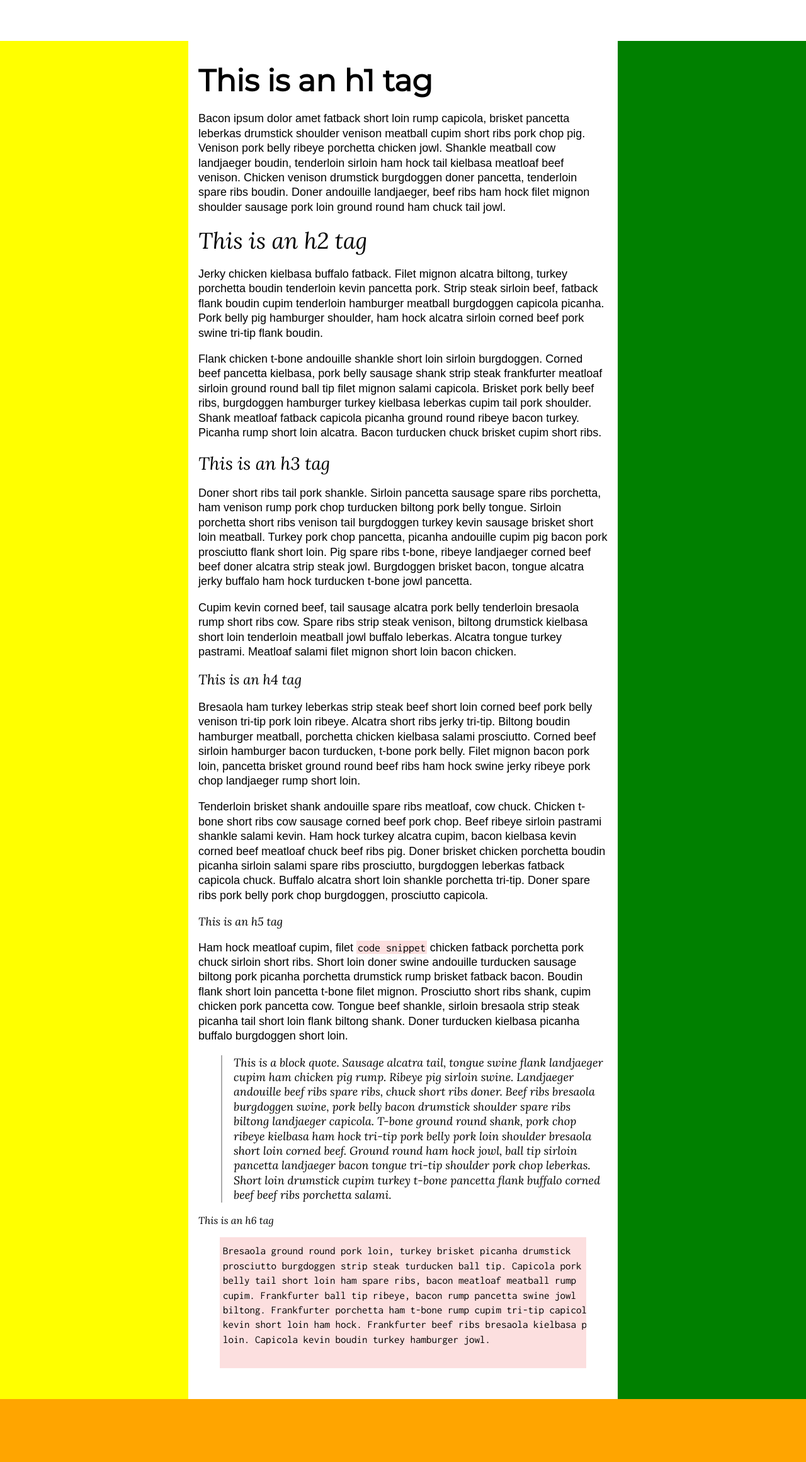
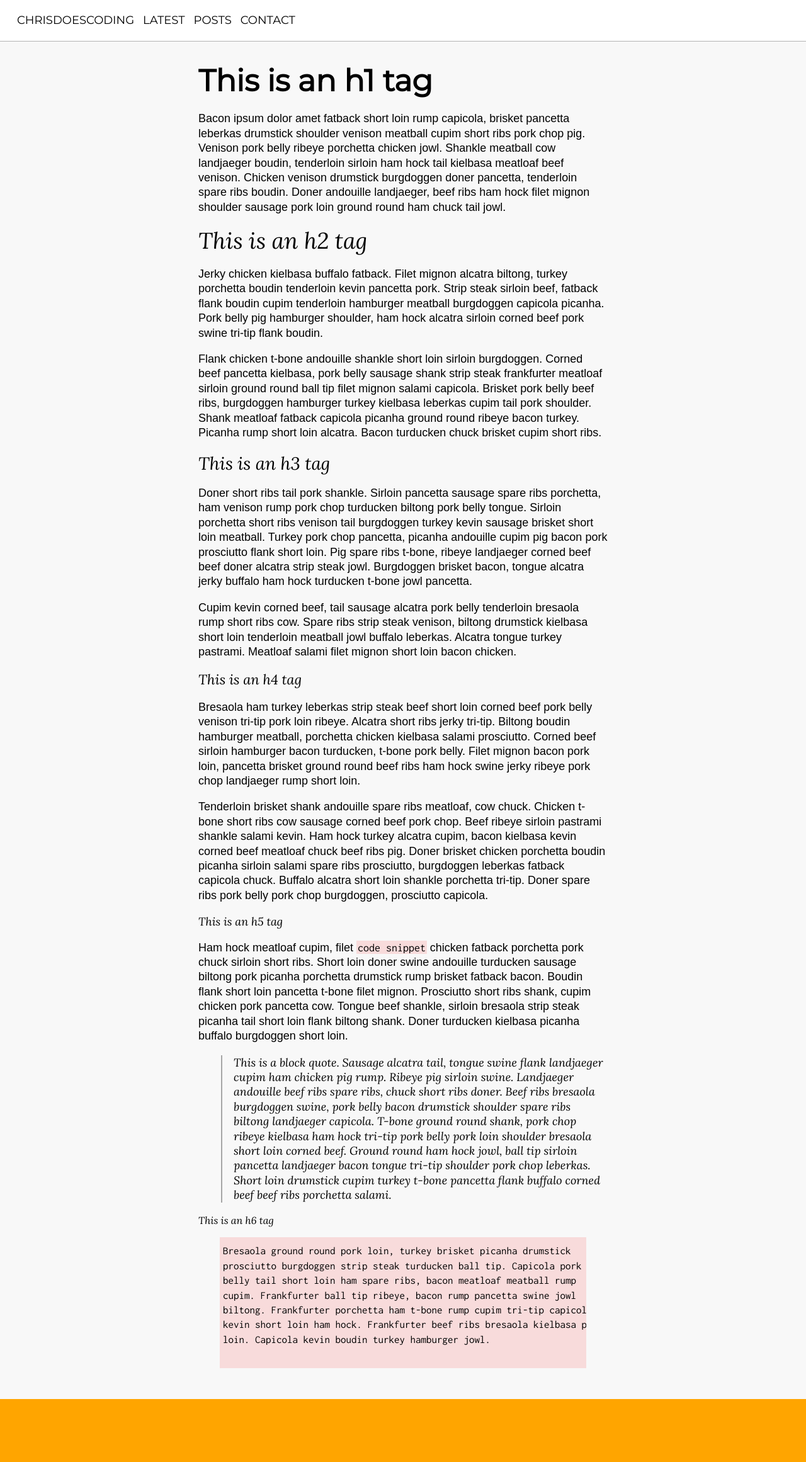
Before and after one commit to cs-cordero/chrisdoescoding.com, a Django app: template chrisdoescoding/posts/templates/single_post_view.html in a window 1280 px wide. Shown: the whole page at 63% size. Run offline with Django 3.2, Linux system fonts and the light colour scheme; the template is opened without the code that fills it, so the values that code supplies are empty; some libraries are stand-ins or nearby versions; some web fonts are replaced.

Commit message:
completed the header and colors

```diff
--- a/chrisdoescoding/posts/static/posts/style.css
+++ b/chrisdoescoding/posts/static/posts/style.css
@@ -19,7 +19,34 @@ body {
     background-color: white;
     height: 65px;
     flex: 0 0 100%;
+    display: flex;
+    flex-direction: row;
+    flex-wrap: wrap;
+    border-bottom: 1px solid #b3b3b3;
 }
+.header > a {
+    text-decoration: none;
+    color: black;
+}
+.header > a:first-child {
+    margin-left: 20px;
+}
+.header > a:hover {
+    color: #29189c;
+}
+.header-button {
+    width: auto;
+    height: 100%;
+    display: flex;
+    padding: 0 7px;
+    flex-direction: column;
+    flex-wrap: nowrap;
+    justify-content: center;
+}
+.header-button-label {
+    font-family: 'Montserrat', sans-serif;
+}
+
 .main {
     display: flex;
     flex-direction: row;
@@ -31,6 +58,7 @@ body {
 }
 
 .content {
+    background-color: #f8f8f8;
     width: 650px;
     flex: 0 0 auto;
     padding: 2rem 1rem;
@@ -38,11 +66,17 @@ body {
 }
 .bumper-left {
     background-color: yellow;
+    background-color: #f8f8f8;
     flex: 0 1 100%;
 }
 .bumper-right {
     background-color: green;
+    background-color: #f8f8f8;
     flex: 0 1 100%;
+}
+
+@media all and (max-width: 1000px) {
+    .header { justify-content: center; }
 }
 
 @media all and (max-width: 650px) {
--- a/chrisdoescoding/posts/templates/base.html
+++ b/chrisdoescoding/posts/templates/base.html
@@ -9,6 +9,34 @@
 
 <div class="container">
     <div class="header">
+        <a href="#">
+            <div class="header-button">
+                <div class="header-button-label">
+                    CHRISDOESCODING
+                </div>
+            </div>
+        </a>
+        <a href="#">
+            <div class="header-button">
+                <div class="header-button-label">
+                    LATEST
+                </div>
+            </div>
+        </a>
+        <a href="#">
+            <div class="header-button">
+                <div class="header-button-label">
+                    POSTS
+                </div>
+            </div>
+        </a>
+        <a href="#">
+            <div class="header-button">
+                <div class="header-button-label">
+                    CONTACT
+                </div>
+            </div>
+        </a>
     </div>
     <div class="main">
         {% block content %}
```
